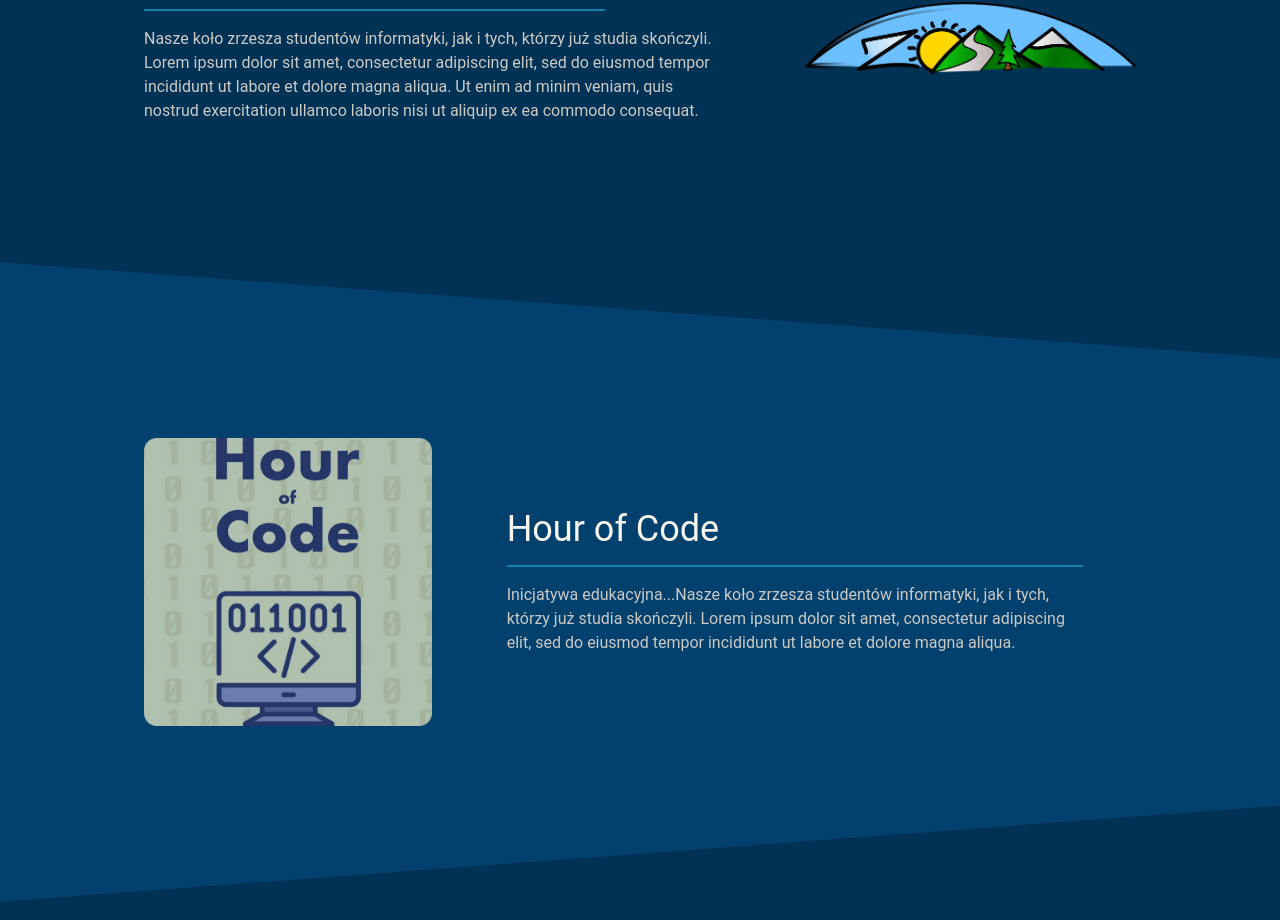
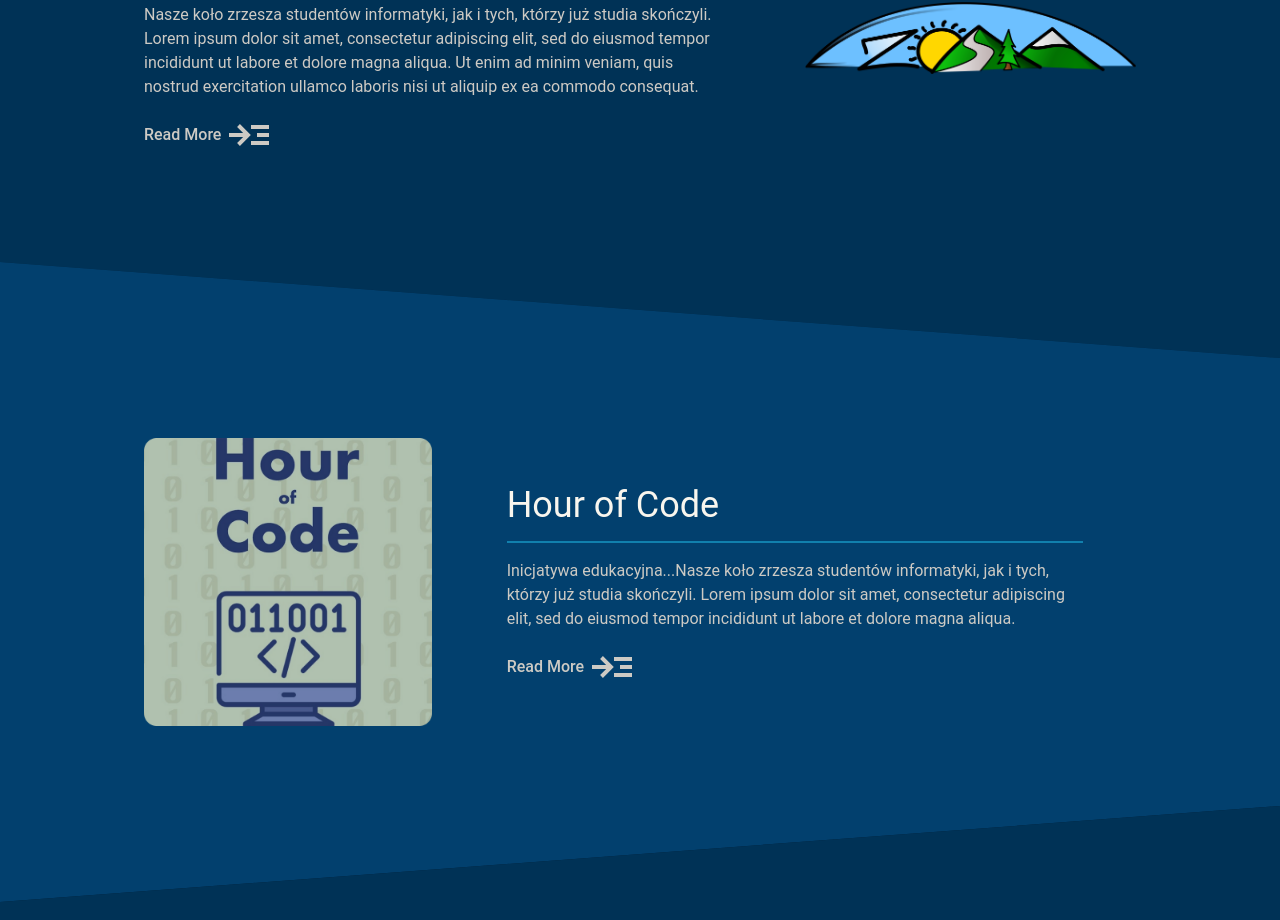
Before and after one commit to ksiuwr/ksi-site-v2025, a React (Vite) app: page /projects in a window 1280 px wide. Shown: the part 840-1760 px from the top of the page. Built offline with nearby package versions, Linux system fonts and the light colour scheme.

Commit message:
feat (frontend): Added read more button for bigger projects

```diff
--- a/src/data/projectsData.ts
+++ b/src/data/projectsData.ts
@@ -5,6 +5,7 @@ const projects = [
       "Nasze koło zrzesza studentów informatyki, jak i tych, którzy już studia skończyli. Lorem ipsum dolor sit amet, consectetur adipiscing elit, sed do eiusmod tempor incididunt ut labore et dolore magna aliqua. Ut enim ad minim veniam, quis nostrud exercitation ullamco laboris nisi ut aliquip ex ea commodo consequat.",
     image: "zosia.png",
     color: "bg-dark-section-primary",
+    hasSubPage: true,
   },
   {
     title: "Hour of Code",
@@ -12,6 +13,7 @@ const projects = [
       "Inicjatywa edukacyjna...Nasze koło zrzesza studentów informatyki, jak i tych, którzy już studia skończyli. Lorem ipsum dolor sit amet, consectetur adipiscing elit, sed do eiusmod tempor incididunt ut labore et dolore magna aliqua.",
     image: "hour_of_code.png",
     color: "bg-dark-section-secondary",
+    hasSubPage: true,
   },
   {
     title: "Bot Discord",
@@ -19,6 +21,7 @@ const projects = [
       "Automatyzacja serwerów...Nasze koło zrzesza studentów informatyki, jak i tych, którzy już studia skończyli.",
     image: "no_img.png",
     color: "bg-dark-section-primary",
+    hasSubPage: false,
   },
   {
     title: "Pokój Studencki",
@@ -26,6 +29,7 @@ const projects = [
       "Innowacyjna przestrzeń...Nasze koło zrzesza studentów informatyki, jak i tych, którzy już studia skończyli.",
     image: "alpaka.png",
     color: "bg-dark-section-secondary",
+    hasSubPage: false,
   },
   {
     title: "Sociale",
@@ -33,6 +37,7 @@ const projects = [
       "Platforma społecznościowa...Nasze koło zrzesza studentów informatyki, jak i tych, którzy już studia skończyli.",
     image: "no_img.png",
     color: "bg-dark-section-primary",
+    hasSubPage: false,
   },
 ];
 
--- a/src/pages/Projects/Projects.tsx
+++ b/src/pages/Projects/Projects.tsx
@@ -19,6 +19,7 @@ const Projects = () => {
               index={index}
               {...project}
               isLast={index === projects.length - 1}
+              hasSubpage={project.hasSubPage}
             />
           </div>
         ))}
--- a/src/pages/Projects/components/ProjectCard.tsx
+++ b/src/pages/Projects/components/ProjectCard.tsx
@@ -1,3 +1,5 @@
+import ReadMoreBtn from "../../../components/common/ReadMoreBtn";
+
 interface ProjectProps {
   index: number;
   title: string;
@@ -5,6 +7,7 @@ interface ProjectProps {
   image: string;
   color: string;
   isLast?: boolean;
+  hasSubpage?: boolean;
 }
 
 const ProjectCard = ({
@@ -14,6 +17,7 @@ const ProjectCard = ({
   image,
   color,
   isLast,
+  hasSubpage,
 }: ProjectProps) => {
   const isEven = index % 2 === 0;
   const polygonStyle = isLast
@@ -24,14 +28,10 @@ const ProjectCard = ({
     ? { clipPath: "polygon(0 85%, 0 15%, 100% 0, 100% 100%)" }
     : { clipPath: "polygon(0 0, 100% 15%, 100% 85%, 0 100%)" };
 
-  // const overlapStyle = {
-  //   marginTop: index !== 0 ? "-100px" : "0px",
-  // };
-
   return (
     <section
       className={`${color} transform ${index !== 0 ? "md:-mt-24 -mt-40" : ""}`}
-      style={{ ...polygonStyle}}
+      style={{ ...polygonStyle }}
     >
       <div
         className="container mx-auto transform grid grid-cols-1
@@ -43,6 +43,11 @@ const ProjectCard = ({
               <h3 className="text-dark-text-primary text-4xl">{title}</h3>
               <hr className="border-action-blue border-t-2 w-full md:w-4/5 my-4" />
               <p className="text-dark-text-secondary">{description}</p>
+              {hasSubpage && (
+                <div className="mt-6">
+                  <ReadMoreBtn />
+                </div>
+              )}
             </div>
             <div>
               <img
@@ -65,6 +70,11 @@ const ProjectCard = ({
               <h3 className="text-dark-text-primary text-4xl">{title}</h3>
               <hr className="border-action-blue border-t-2 w-full my-4" />
               <p className="text-dark-text-secondary">{description}</p>
+              {hasSubpage && (
+                <div className="mt-6">
+                  <ReadMoreBtn />
+                </div>
+              )}
             </div>
           </>
         )}
```
